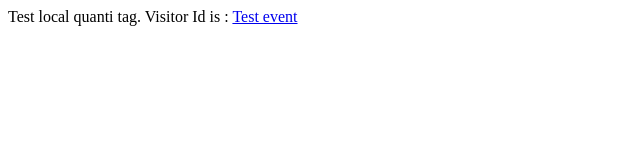
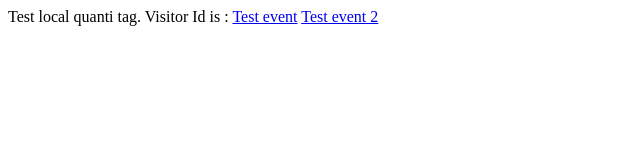
Before and after one commit to whatsonio/quantijs, a plain HTML site: page static/index.html in a window 1280 px wide. Shown: the full height of the page, 0-640 px from the left. Drawn offline with Linux system fonts and the light colour scheme; no server answers.

Commit message:
fixe event attribute break

```diff
--- a/static/index.html
+++ b/static/index.html
@@ -17,15 +17,15 @@
     _quantiTag('domain', ".quanti.io");
 
     // send page_view hit
-    // _quantiTag('hit', 'page_view', {
-    //   // optional parameters
-    //   // page_url: "",
-    //   // user_id: "",
-    //   // conversion_id: "",
-    //   // conversion_value: "",
-    //   // conversion_type: "",
-    //   // consent: "",
-    // });
+    _quantiTag('hit', 'page_view', {
+      //   // optional parameters
+      page_url: "",
+      user_id: "",
+      conversion_id: "",
+      conversion_value: "",
+      conversion_type: "",
+      consent: "",
+    });
 
     // send event hit
     // _quantiTag('hit', 'event', {
@@ -49,7 +49,19 @@
 <body>
   <noscript>You need to enable JavaScript to run this app.</noscript>
   Test local quanti tag. Visitor Id is : <span id="visitorId"></span>
-  <a href="#" onclick="javascript:_quantiTag('hit','event', {'eventValue': '1'}); void(0)">Test event</a>
+  <a href="#"
+    onclick="javascript:_quantiTag('hit','event', {'eventValue': '1', 'conversion_id': '1234', 'conversion_value': '1234'}); void(0)">Test
+    event</a>
+  <a href="#" onclick="javascript:_quantiTag('hit', 'event', {
+    'eventValue': '1',
+        'event_category': 'ecommerce',
+        'user_id': '{{dl_user_id}}',
+        'conversion_id': '{{dl_conversion_id}}',
+        'conversion_value': '{{dl_conversion_value}}',
+        'conversion_type': 'purchase',
+        'consent': ''
+      });; void(0)">Test
+    event 2</a>
 </body>
 
 </html>
--- a/static/src.js
+++ b/static/src.js
@@ -249,7 +249,7 @@
                         } else if (k == "tag_version") {
                             nK = "tagVersion";
                         } else if (k == "event_category" || k == "event_action" || k == "event_label" || k == "event_value") {
-                            break; // ignore les champs des events
+                            //return;
                         }
 
                         let element = e[0][j][2][k];
```
